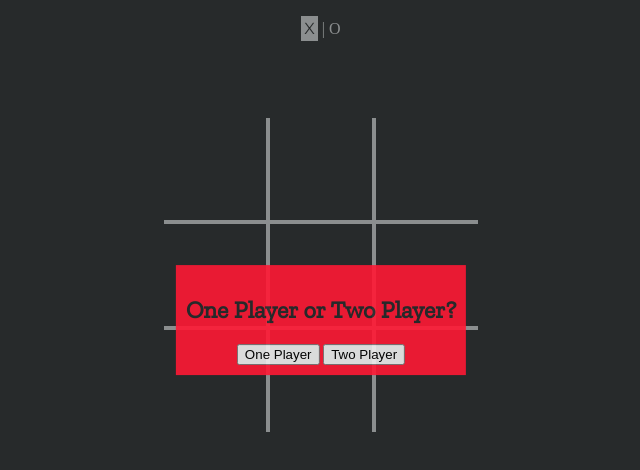
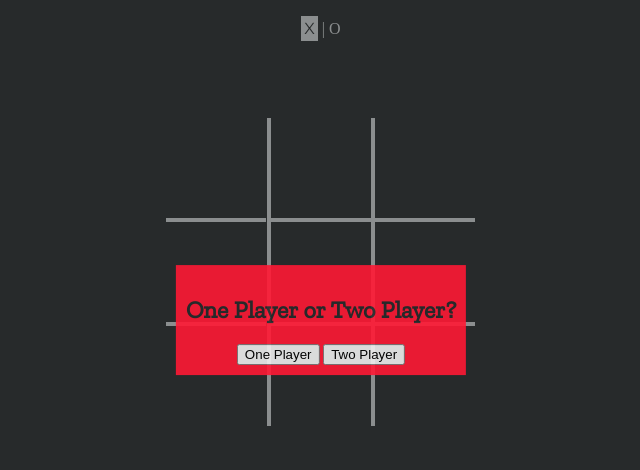
Before and after one commit to Jakedalus/tic-tac-toe, a plain HTML site: page index.html in a window 1280 px wide. Shown: the part 80-550 px from the top of the page, without its empty margins (319-959 px from the left). Drawn offline with nearby package versions, Linux system fonts and the light colour scheme.

Commit message:
Refactor table to grid

```diff
--- a/css/style.scss
+++ b/css/style.scss
@@ -9,14 +9,17 @@ $display-font: 'Zilla Slab', serif;
 
 html {
     background: $dark-gray;
+
 }
 
 body {
     color: $light-gray;
+
 }
 
 #app {
     margin-top: 40px;
+
 }
 
 
@@ -26,29 +29,40 @@ h1 {
     font-family: $display-font;
 }
 
-table {
+#table {
+    width: 310px;
+    display: grid;
+    grid-template-columns: repeat(3, 1fr);
+
+
     font-family: $game-font;
     margin: 0 auto;
-//    color: red;
-    border-collapse: collapse;
+
     margin-top: 80px;
 }
 
+.row {
 
-td {
-    width: 100px;
-    height: 100px;
-    text-align: center;
-    font-size: 3em;
 }
 
-.horizontal td {
-    margin: -10px;
+
+.cell {
+    width: 100px;
+    height: 80px;
+    padding-top: 20px;
+    text-align: center;
+
+    font-size: 3em;
+
+}
+
+.horizontal{
+
     border-top: 4px solid $light-gray;
     border-bottom: 4px solid $light-gray;
 }
 
-.vertical {
+.vertical  {
     border-left: 4px solid rgb(139, 142, 143);
     border-right: 4px solid rgb(139, 142, 143);
 }
--- a/index.html
+++ b/index.html
@@ -38,24 +38,24 @@
                 <span :class="{active: currentPlayer==='O'}">O</span>
             </div>
 
-            <table @click="mark" :class="{'x-mark': currentPlayer ==='X', 'o-mark': currentPlayer === 'O'}">
-                <tr>
-                    <td id="_0">{{ gameboard[0] }}</td>
-                    <td id="_1" class="vertical">{{ gameboard[1] }}</td>
-                    <td id="_2">{{ gameboard[2] }}</td>
-                </tr>
-                <tr class="horizontal">
-                    <td id="_3">{{ gameboard[3] }}</td>
-                    <td id="_4" class="vertical">{{ gameboard[4] }}</td>
-                    <td id="_5">{{ gameboard[5] }}</td>
-                </tr>
-                <tr>
-                    <td id="_6">{{ gameboard[6] }}</td>
-                    <td id="_7" class="vertical">{{ gameboard[7] }}</td>
-                    <td id="_8">{{ gameboard[8] }}</td>
-                </tr>
+            <div id="table" @click="mark" >
+<!--                <div class="row">-->
+                    <div class="cell" :class="markColor(0)" id="_0">{{ gameboard[0] }}</div>
+                    <div class="cell vertical" :class="markColor(1)" id="_1" >{{ gameboard[1] }}</div>
+                    <div class="cell" :class="markColor(2)" id="_2">{{ gameboard[2] }}</div>
+<!--                </div>-->
+<!--                <div class="row" class="horizontal">-->
+                    <div class="cell horizontal" :class="markColor(3)" id="_3">{{ gameboard[3] }}</div>
+                    <div class="cell vertical horizontal" :class="markColor(4)" id="_4" >{{ gameboard[4] }}</div>
+                    <div class="cell horizontal" :class="markColor(5)" id="_5">{{ gameboard[5] }}</div>
+<!--                </div>-->
+<!--                <div class="row">-->
+                    <div class="cell" :class="markColor(6)" id="_6">{{ gameboard[6] }}</div>
+                    <div class="cell vertical" :class="markColor(7)" id="_7" >{{ gameboard[7] }}</div>
+                    <div class="cell" :class="markColor(8)" id="_8">{{ gameboard[8] }}</div>
+<!--                </div>-->
 
-            </table>
+            </div>
 
             <div v-show="someoneHasWon" id="won">
                 <h2>{{ winner }} Won!</h2>
--- a/js/main.js
+++ b/js/main.js
@@ -74,6 +74,12 @@ var ticTacToe = function() {
 
 
     //            console.log(this.gameboard);
+            },
+            markColor: function(id) {
+                return {
+                    'x-mark': this.gameboard[id] === 'X',
+                    'o-mark': this.gameboard[id] === 'O',
+                }
             },
             resetBoard: function() {
                 pX = '';
```
Also changed, not shown: css/style.css.
